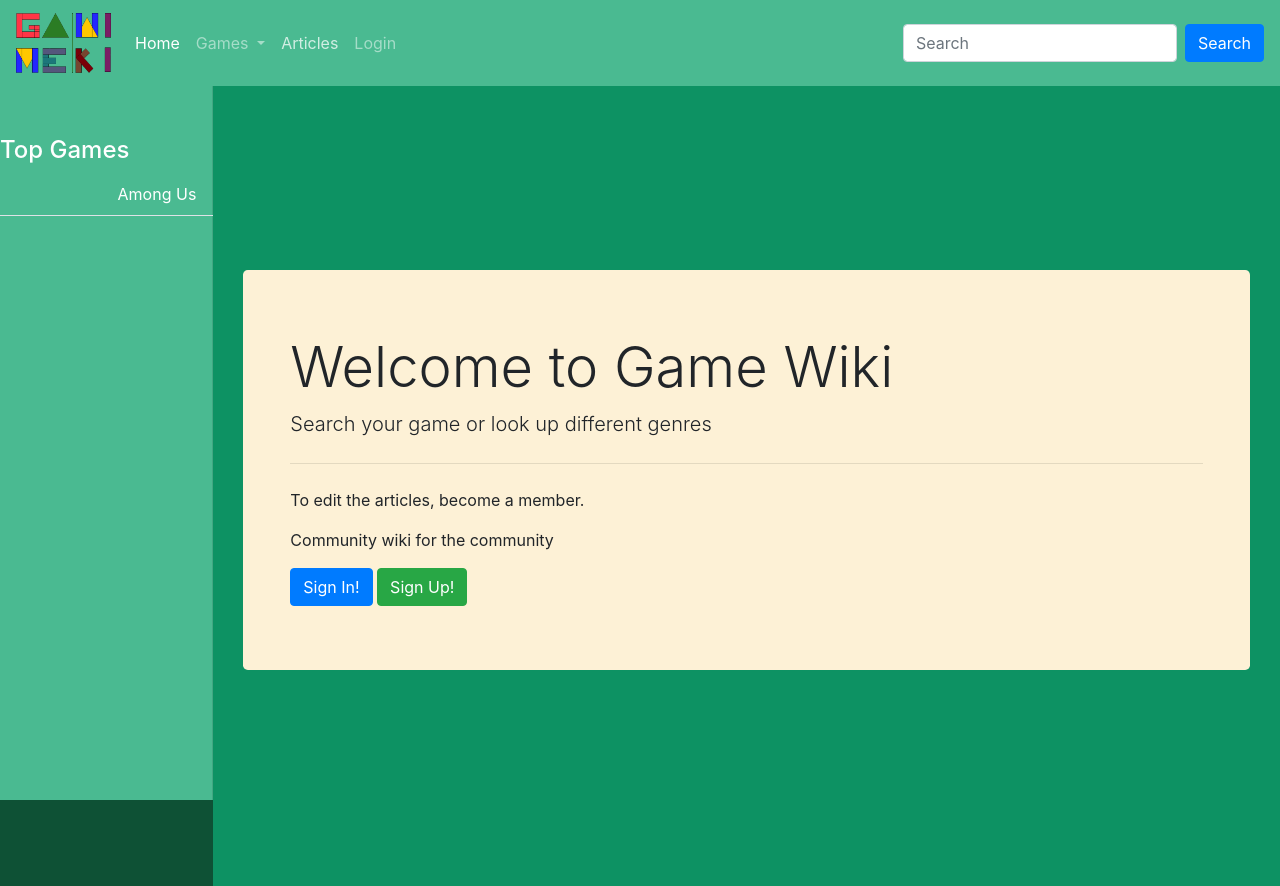
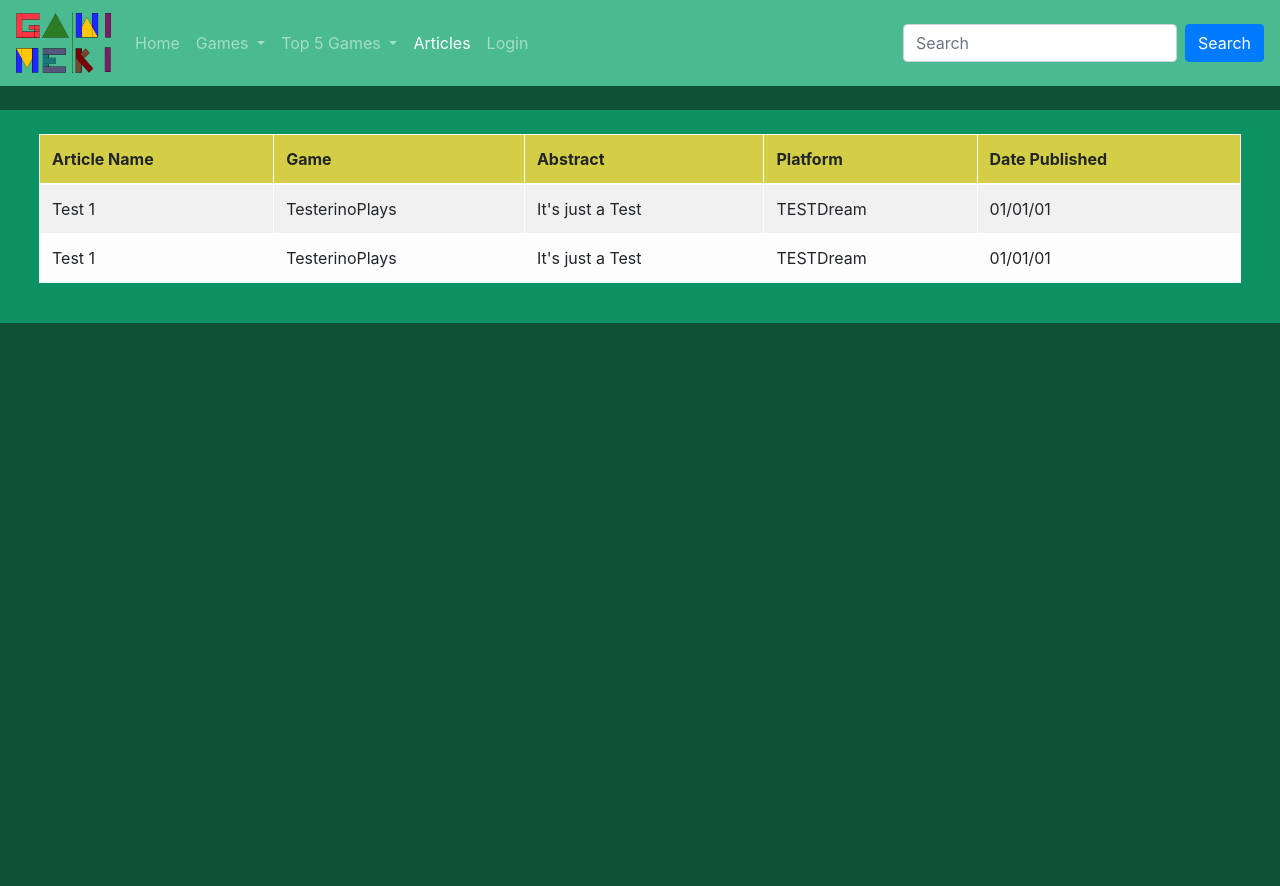
Before and after one commit to sjacobust/DASWProject, a website: page public/index.html in a window 1280 px wide. Both pictures are taken after a click on the link "Articles". After the commit the page ends 800 px from the top, so only its background shows below. Drawn offline with nearby package versions, Linux system fonts and the light colour scheme; no server answers.

Commit message:
Minor frontend changes

```diff
--- a/public/articleList.html
+++ b/public/articleList.html
@@ -1,22 +1,46 @@
 <!DOCTYPE html>
 <html lang="en">
+
 <head>
     <title>Game Wiki | Genres</title>
     <meta charset="UTF-8">
     <meta name="viewport" content="width=device-width, initial-scale=1">
     <link href="css/style.css" rel="stylesheet">
 </head>
+
 <body>
     <div class="container-fluid d-flex">
-            <div class="list-group mx-auto">
-                <a href="#" class="list-group-item d-flex list-group-item-action justify-content-between align-items-center">Arcade<span class="badge badge-primary badge-pill">14</span></a>
-                <a href="#" class="list-group-item d-flex list-group-item-action justify-content-between align-items-center">RPG<span class="badge badge-primary badge-pill">14</span></a>
-                <a href="#" class="list-group-item d-flex list-group-item-action justify-content-between align-items-center">FPS<span class="badge badge-primary badge-pill">14</span></a>
-                <a href="#" class="list-group-item d-flex list-group-item-action justify-content-between align-items-center">MOBA<span class="badge badge-primary badge-pill">14</span></a>
-                <a href="#" class="list-group-item d-flex list-group-item-action justify-content-between align-items-center">Platformer<span class="badge badge-primary badge-pill">14</span></a>
-              </div>
+        <table class="table table-light table-striped table-bordered table-hover">
+            <thead class="bg-triforce">
+                <tr>
+                    <th>Article Name</th>
+                    <th>Game</th>
+                    <th>Abstract</th>
+                    <th>Platform</th>
+                    <th>Date Published</th>
+                </tr>
+            </thead>
+            <tbody id="articleTable">
+                <tr>
+                    <td>Test 1</td>
+                    <td>TesterinoPlays</td>
+                    <td>It's just a Test</td>
+                    <td>TESTDream</td>
+                    <td>01/01/01</td>
+
+                </tr>
+                <tr>
+                    <td>Test 1</td>
+                    <td>TesterinoPlays</td>
+                    <td>It's just a Test</td>
+                    <td>TESTDream</td>
+                    <td>01/01/01</td>
+                </tr>
+            </tbody>
+        </table>
     </div>
 
 
 </body>
+
 </html>
--- a/public/index.html
+++ b/public/index.html
@@ -45,14 +45,27 @@
             <a class="dropdown-item" href="#" id="genresLink">More Genres</a>
           </div>
         </li>
+        <li class="nav-item dropdown">
+          <a class="nav-link dropdown-toggle" href="#" id="navbarDropdown" role="button" data-toggle="dropdown"
+            aria-haspopup="true" aria-expanded="false">
+            Top 5 Games
+          </a>
+          <div class="dropdown-menu" aria-labelledby="navbarDropdown">
+            <a class="dropdown-item" href="#" id="amongUsLink">Among Us</a>
+            <a class="dropdown-item" href="#" id="CODLink">COD: Cold War</a>
+            <a class="dropdown-item" href="#" id="SkryimLink">Skyrim</a>
+            <a class="dropdown-item" href="#" id="LoLLink">LoL</a>
+            <a class="dropdown-item" href="#" id="fallGuysLink">Fall Guys</a>
+          </div>
+        </li>
         <li class="nav-item">
-          <a class="nav-link" href="#">Articles</a>
+          <a class="nav-link" href="#" id="articlesLink">Articles</a>
         </li>
         <li class="nav-item">
           <a class="nav-link" href="#modalLogin" data-toggle="modal">Login</a>
         </li>
       </ul>
-      <form class="form-inline my-2 my-lg-0 ml-auto">
+      <form class="form-inline ml-auto">
         <input class="form-control mr-sm-2" type="search" placeholder="Search" aria-label="Search">
         <button class="btn btn-primary my-2 my-sm-0" type="submit">Search</button>
       </form>
@@ -60,17 +73,9 @@
     </div>
   </nav>
 
-  <div class="container-fluid">
-    <div class="row">
-      <div class="col-lg-2 sidebar bg-light-green">
-        <div class="sidebar-sticky pt-3">
-          <p class="h4 ml-auto" style="color: white;">Top Games</p>
-          <nav class="nav nav-tabs flex-column">
-            <a class="nav-link align-self-end" href="#">Among Us</a>
-          </nav>
-        </div>
-      </div>
-      <div class="main ml-sm-auto col-lg-10 bg-green d-flex align-items-center min-vh-100 vh-100" id="mainDiv">
+  <div class="container-fluid my-4">
+    <div class="row d-flex align-self-center justify-content-center">
+      <div class="main col m-auto bg-green p-4 d-flex align-items-center" id="mainDiv">
         <div>
           <p>placeholder div</p>
         </div>
@@ -163,7 +168,12 @@
                   </div>
                   <div class="row mb-3">
                     <div class="col">
-                      <input class="form-control" type="date" id="registerDate" name="fecha" required>
+                      <div class="input-group">
+                        <div class="input-group-prepend">
+                          <span class="input-group-text" id="registerDate">Birthday</span>
+                        </div>
+                        <input class="form-control" type="date" name="birthday" aria-label="Users's birthday" aria-describedby="registerDate">
+                      </div>
                     </div>
 
                   </div>
--- a/public/js/home.js
+++ b/public/js/home.js
@@ -156,6 +156,18 @@ $(document).ready(function () {
         $("#mobaGamesLink").addClass("active");
         $("#mobaGamesLink").siblings().removeClass("active");
     });
+    $("#articlesLink").on("click", function () {
+        $("#mainDiv").load("./articleList.html");
+        let gfilter = 'moba';
+        let url = APIURL+"/gameList?page=1&limit=3"+gfilter;
+        sendHTTPRequest(url, "", HTTTPMethods.get, () => {
+            console.log("Loaded");
+        }, () => {
+            console.error("Something Went Wrong");
+        }, "");
+        $("#articlesLink").parent().addClass("active");
+        $("#articlesLink").parent().siblings().removeClass("active");
+    });
 
 
 
```
Lines whose indentation alone changed are shown as unchanged.
